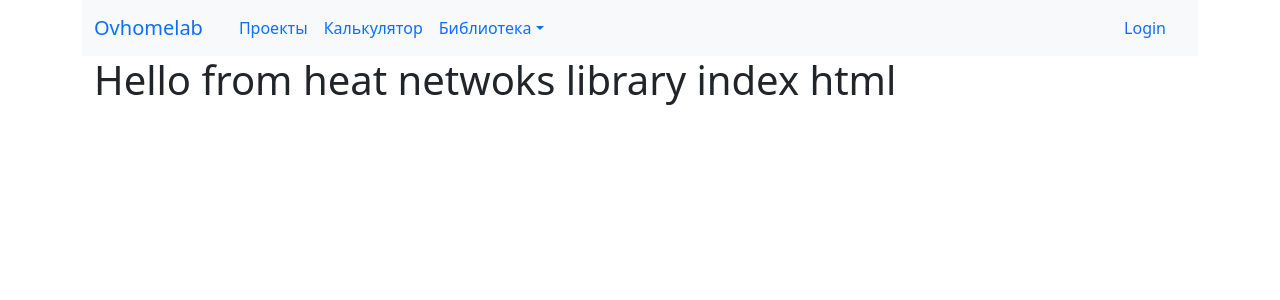
After one commit to Juryii/ovhomelab, a Django app: page /library_ts/ in a window 1280 px wide. The commit adds this page. Shown: the top 300 px of the page. Run offline with Django 4.2, Linux system fonts and the light colour scheme; some libraries are stand-ins or nearby versions.

Commit message:
ТС_фикс_1

```diff
--- /dev/null
+++ b/heat_networks_library/templates/heat_networks_library/index.html
@@ -0,0 +1,9 @@
+{% extends 'base.html' %}
+{% load crispy_forms_tags %}
+
+{% block main %}
+  <h1>Hello from heat netwoks library index html</h1>
+  {% if user.is_authenticated %}
+    <p>privite text should be hidden</p>
+  {% endif %}
+{% endblock %}
--- /dev/null
+++ b/heat_networks_library/urls.py
@@ -0,0 +1,9 @@
+""" импорт модулей """
+
+from django.urls import path
+
+from .views import index
+
+app_name = "heat_networks_library"
+
+urlpatterns = [path("", index, name="index")]
--- a/heat_networks_library/views.py
+++ b/heat_networks_library/views.py
@@ -1,3 +1,7 @@
+""" импорт модулей"""
 from django.shortcuts import render
 
 # Create your views here.
+def index(request):
+    "return index.html"
+    return render(request, "heat_networks_library/index.html")
--- a/mainapp/urls.py
+++ /dev/null
@@ -1,6 +0,0 @@
-# from django.urls import path
-# from . import views
-
-# urlpatterns = [
-#     path("", views.index, name="home")
-# ]
--- a/ovhomelab/settings.py
+++ b/ovhomelab/settings.py
@@ -46,6 +46,7 @@ INSTALLED_APPS = [
     "axes",
     # my apps
     "project",
+    "heat_networks_library",
 ]
 
 MIDDLEWARE = [
@@ -169,7 +170,7 @@ AXES_COOLOFF_TIME = timedelta(
     minutes=30
 )  # Время блокировки учетной записи после неудачных попыток входа
 AXES_FAILURE_LIMIT = (
-    5  # Количество неудачных попыток входа до блокировки учетной записи
+    3  # Количество неудачных попыток входа до блокировки учетной записи
 )
 
 AUTHENTICATION_BACKENDS = [
--- a/ovhomelab/urls.py
+++ b/ovhomelab/urls.py
@@ -14,32 +14,45 @@ Including another URLconf
     1. Import the include() function: from django.urls import include, path
     2. Add a URL to urlpatterns:  path('blog/', include('blog.urls'))
 """
+
 from django.contrib import admin
 from django.urls import include, path
 from django.contrib.auth import views
 from project.views import custom_page_not_found
 from project.views import custom_permission_denied
-from django.conf import settings
-from django.conf.urls.static import static
 
 handler403 = custom_permission_denied
 handler404 = custom_page_not_found
 
 urlpatterns = [
-    path('link-page/', admin.site.urls),
-    path("", include('project.urls')),
-    path('login/', views.LoginView.as_view(), name='login'),
-    path('logout/', views.LogoutView.as_view(), name='logout'),
-    path('password-reset/', views.PasswordResetView.as_view(), name='password_reset'),
-    path('password-reset/done/', views.PasswordResetDoneView.as_view(),
-         name='password_reset_done'),
-    path('reset/<uidb64>/<token>/', views.PasswordResetConfirmView.as_view(),
-         name='password_reset_confirm'),
-    path('reset/done/', views.PasswordResetCompleteView.as_view(),
-         name='password_reset_complete'),
-    path('password-change/', views.PasswordChangeView.as_view(),
-         name='password_change'),
-    path('password-change/done/', views.PasswordChangeDoneView.as_view(),
-         name='password_change_done'),
+    path("link-page/", admin.site.urls),
+    path("", include("project.urls")),
+    path("library_ts/", include("heat_networks_library.urls")),
+    path("login/", views.LoginView.as_view(), name="login"),
+    path("logout/", views.LogoutView.as_view(), name="logout"),
+    path("password-reset/", views.PasswordResetView.as_view(), name="password_reset"),
+    path(
+        "password-reset/done/",
+        views.PasswordResetDoneView.as_view(),
+        name="password_reset_done",
+    ),
+    path(
+        "reset/<uidb64>/<token>/",
+        views.PasswordResetConfirmView.as_view(),
+        name="password_reset_confirm",
+    ),
+    path(
+        "reset/done/",
+        views.PasswordResetCompleteView.as_view(),
+        name="password_reset_complete",
+    ),
+    path(
+        "password-change/", views.PasswordChangeView.as_view(), name="password_change"
+    ),
+    path(
+        "password-change/done/",
+        views.PasswordChangeDoneView.as_view(),
+        name="password_change_done",
+    ),
     # path('projects/', include('project.urls'))
 ]
--- a/project/urls.py
+++ b/project/urls.py
@@ -1,18 +1,20 @@
+""" импорт модулей """
+
 from django.urls import path
 
-from . import views
 from .views import (
     ProjectsListView,
     ProjectDetailView,
     ProjectEditView,
     ProjectDeleteView,
     ProjectCreateView,
+    index,
 )
 
 app_name = "project"
 
 urlpatterns = (
-    path("", views.index, name="index"),
+    path("", index, name="index"),
     path("projects/", ProjectsListView.as_view(), name="projects"),
     path("project/<int:pk>", ProjectDetailView.as_view(), name="project_detail"),
     path("project/edit/<int:pk>", ProjectEditView.as_view(), name="project_edit"),
--- a/templates/base.html
+++ b/templates/base.html
@@ -25,8 +25,15 @@
             <li class="nav-item">
               <a class="nav-link" href="#">Калькулятор</a>
             </li>
-            <li class="nav-item">
-              <a class="nav-link" href="#">Библиотека</a>
+            <li class="nav-item dropdown">
+              <a class="nav-link dropdown-toggle" data-bs-toggle="dropdown" href="#" role="button" aria-expanded="false">Библиотека</a>
+              <ul class="dropdown-menu">
+                <li><a class="dropdown-item" href="{% url 'heat_networks_library:index' %}">Тепловые сети</a></li>
+                <li><a class="dropdown-item" href="#">Отопление</a></li>
+                <li><a class="dropdown-item" href="#">Вентиляция</a></li>
+                <li><hr class="dropdown-divider"></li>
+                <li><a class="dropdown-item" href="#">Кондиционирование</a></li>
+              </ul>
             </li>
             {% if user.is_authenticated and user.is_superuser %}
               <a class="nav-link" href="{% url 'admin:index' %}">Административная панель</a>
```
Also changed, not shown: heat_networks_library/models.py (+22 -6 lines), mainapp/templates/mainapp/index.html (deleted, +0 -9 lines), .devcontainer/devcontainer.json, heat_networks_library/migrations/0001_initial.py (added).
